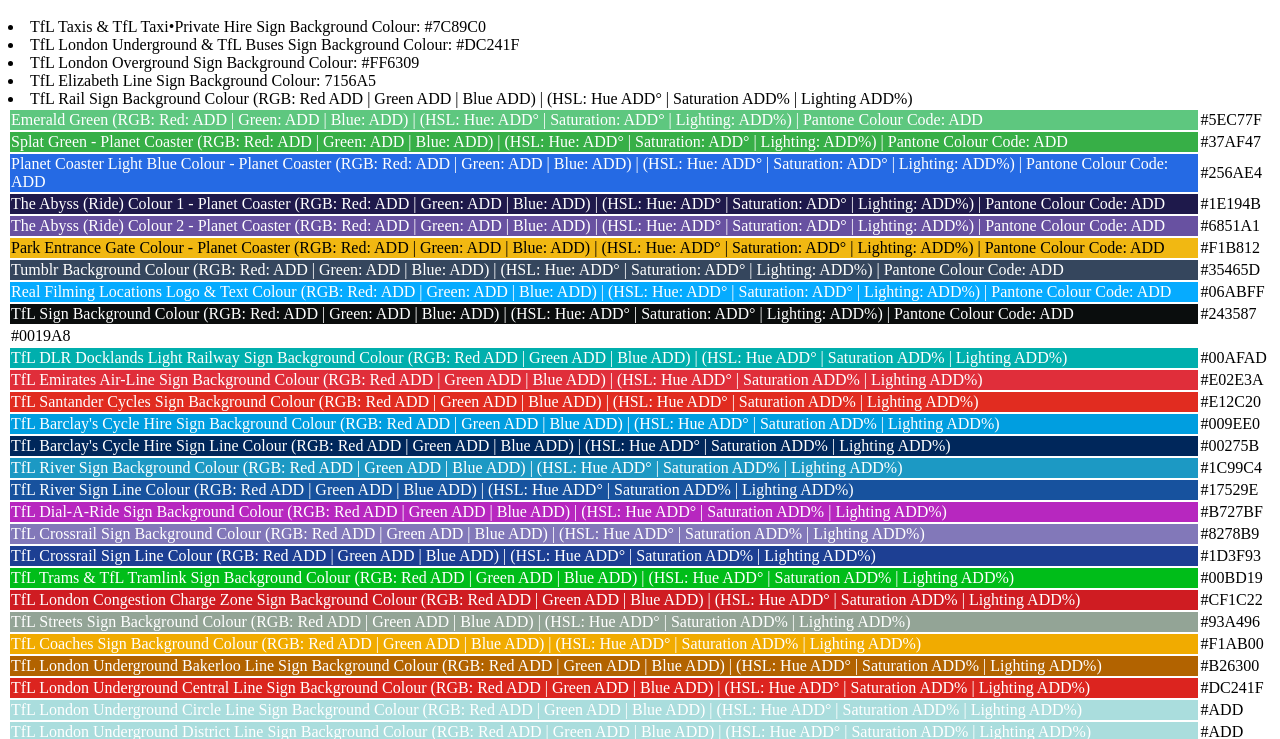
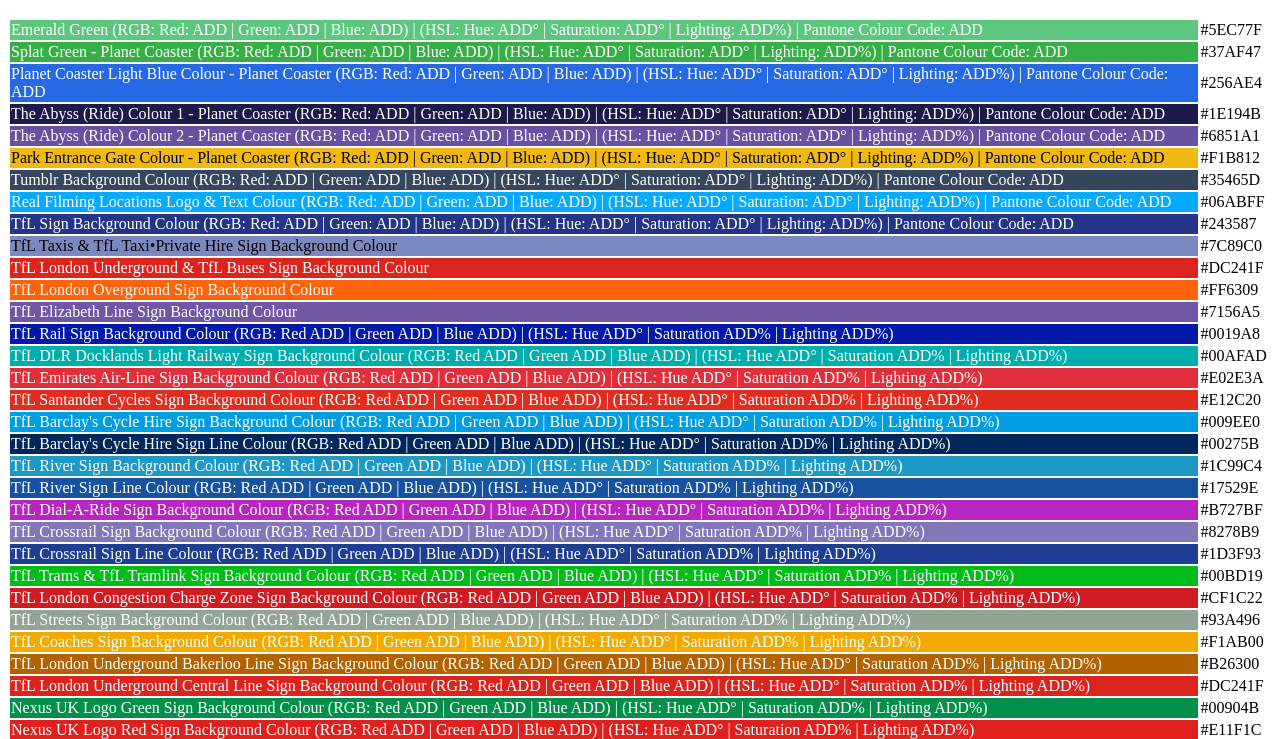
Before and after one commit to warrenwoodhouse/codes, a plain HTML site: page colourchart/index.html in a window 1280 px wide. Shown: the part 48-787 px from the top of the page. Drawn offline with Linux system fonts and the light colour scheme.

Commit message:
Update index.html

```diff
--- a/colourchart/index.html
+++ b/colourchart/index.html
@@ -64,22 +64,22 @@
   <p>
 <table>
 <tr>
-   <td bgcolor="#5EC77F"><span style="color: white;">Emerald Green (RGB: Red: ADD | Green: ADD | Blue: ADD) | (HSL: Hue: ADD° | Saturation: ADD° | Lighting: ADD%) | Pantone Colour Code: ADD</span></td>
+   <td bgcolor="#5ec77f"><span style="color: white;">Emerald Green (RGB: Red: ADD | Green: ADD | Blue: ADD) | (HSL: Hue: ADD° | Saturation: ADD° | Lighting: ADD%) | Pantone Colour Code: ADD</span></td>
    <td>#5EC77F</td></tr>
 <tr>
-   <td bgcolor="#37AF47"><span style="color: white;">Splat Green - Planet Coaster (RGB: Red: ADD | Green: ADD | Blue: ADD) | (HSL: Hue: ADD° | Saturation: ADD° | Lighting: ADD%) | Pantone Colour Code: ADD</span></td>
+   <td bgcolor="#37af47"><span style="color: white;">Splat Green - Planet Coaster (RGB: Red: ADD | Green: ADD | Blue: ADD) | (HSL: Hue: ADD° | Saturation: ADD° | Lighting: ADD%) | Pantone Colour Code: ADD</span></td>
    <td>#37AF47</td></tr>
 <tr>
-   <td bgcolor="#256AE4"><span style="color: white;">Planet Coaster Light Blue Colour - Planet Coaster (RGB: Red: ADD | Green: ADD | Blue: ADD) | (HSL: Hue: ADD° | Saturation: ADD° | Lighting: ADD%) | Pantone Colour Code: ADD</span></td>
+   <td bgcolor="#256ae4"><span style="color: white;">Planet Coaster Light Blue Colour - Planet Coaster (RGB: Red: ADD | Green: ADD | Blue: ADD) | (HSL: Hue: ADD° | Saturation: ADD° | Lighting: ADD%) | Pantone Colour Code: ADD</span></td>
    <td>#256AE4</td></tr>
 <tr>
-   <td bgcolor="#1E194B"><span style="color: white;">The Abyss (Ride) Colour 1 - Planet Coaster (RGB: Red: ADD | Green: ADD | Blue: ADD) | (HSL: Hue: ADD° | Saturation: ADD° | Lighting: ADD%) | Pantone Colour Code: ADD</span></td>
+   <td bgcolor="#1e194b"><span style="color: white;">The Abyss (Ride) Colour 1 - Planet Coaster (RGB: Red: ADD | Green: ADD | Blue: ADD) | (HSL: Hue: ADD° | Saturation: ADD° | Lighting: ADD%) | Pantone Colour Code: ADD</span></td>
    <td>#1E194B</td></tr>
 <tr>
-   <td bgcolor="#6851A1"><span style="color: white;">The Abyss (Ride) Colour 2 - Planet Coaster (RGB: Red: ADD | Green: ADD | Blue: ADD) | (HSL: Hue: ADD° | Saturation: ADD° | Lighting: ADD%) | Pantone Colour Code: ADD</span></td>
+   <td bgcolor="#6851a1"><span style="color: white;">The Abyss (Ride) Colour 2 - Planet Coaster (RGB: Red: ADD | Green: ADD | Blue: ADD) | (HSL: Hue: ADD° | Saturation: ADD° | Lighting: ADD%) | Pantone Colour Code: ADD</span></td>
    <td>#6851A1</td></tr>
 <tr>
-   <td bgcolor="#F1B812"><span style="color: black;">Park Entrance Gate Colour - Planet Coaster (RGB: Red: ADD | Green: ADD | Blue: ADD) | (HSL: Hue: ADD° | Saturation: ADD° | Lighting: ADD%) | Pantone Colour Code: ADD</span></td>
+   <td bgcolor="#f1b812"><span style="color: black;">Park Entrance Gate Colour - Planet Coaster (RGB: Red: ADD | Green: ADD | Blue: ADD) | (HSL: Hue: ADD° | Saturation: ADD° | Lighting: ADD%) | Pantone Colour Code: ADD</span></td>
    <td>#F1B812</td></tr>
 <tr>
    <td bgcolor="#35465d"><span style="color: white;">Tumblr Background Colour (RGB: Red: ADD | Green: ADD | Blue: ADD) | (HSL: Hue: ADD° | Saturation: ADD° | Lighting: ADD%) | Pantone Colour Code: ADD</span></td>
@@ -88,13 +88,22 @@
    <td bgcolor="#06abff"><span style="color: white;">Real Filming Locations Logo & Text Colour (RGB: Red: ADD | Green: ADD | Blue: ADD) | (HSL: Hue: ADD° | Saturation: ADD° | Lighting: ADD%) | Pantone Colour Code: ADD</span></td>
    <td>#06ABFF</td></tr>
 <tr>
-   <td bgcolor="add"><span style="color: white;">TfL Sign Background Colour (RGB: Red: ADD | Green: ADD | Blue: ADD) | (HSL: Hue: ADD° | Saturation: ADD° | Lighting: ADD%) | Pantone Colour Code: ADD</span></td>
+   <td bgcolor="#243587"><span style="color: white;">TfL Sign Background Colour (RGB: Red: ADD | Green: ADD | Blue: ADD) | (HSL: Hue: ADD° | Saturation: ADD° | Lighting: ADD%) | Pantone Colour Code: ADD</span></td>
    <td>#243587</td></tr>
-<li>TfL Taxis & TfL Taxi•Private Hire Sign Background Colour: #7C89C0</li>
-<li>TfL London Underground & TfL Buses Sign Background Colour: #DC241F</li>
-<li>TfL London Overground Sign Background Colour: #FF6309</li>
-<li>TfL Elizabeth Line Sign Background Colour: 7156A5</li>
-<li>TfL Rail Sign Background Colour (RGB: Red ADD | Green ADD | Blue ADD) | (HSL: Hue ADD° | Saturation ADD% | Lighting ADD%)</span></td>
+<tr>
+   <td bgcolor="#7c89c0"><span style="color: black;">TfL Taxis & TfL Taxi•Private Hire Sign Background Colour</span></td>
+   <td>#7C89C0</td></tr>
+<tr>
+   <td bgcolor="#dc241f"><span style="color: white;">TfL London Underground & TfL Buses Sign Background Colour</span></td>
+   <td>#DC241F</td></tr>
+<tr>
+   <td bgcolor="#ff6309"><span style="color: white;">TfL London Overground Sign Background Colour</span></td>
+   <td>#FF6309</td></tr>
+<tr>
+   <td bgcolor="#7156a5"><span style="color: white;">TfL Elizabeth Line Sign Background Colour</span></td>
+   <td>#7156A5</td></tr>
+<tr>
+    <td bgcolor="0019a8"><span style="color: white;">TfL Rail Sign Background Colour (RGB: Red ADD | Green ADD | Blue ADD) | (HSL: Hue ADD° | Saturation ADD% | Lighting ADD%)</span></td>
     <td>#0019A8</td></tr>
 <tr>
     <td bgcolor="#00afad"><span style="color: white;">TfL DLR Docklands Light Railway Sign Background Colour (RGB: Red ADD | Green ADD | Blue ADD) | (HSL: Hue ADD° | Saturation ADD% | Lighting ADD%)</span></td>
@@ -144,7 +153,7 @@
 <tr>
     <td bgcolor="#dc241f"><span style="color: white;">TfL London Underground Central Line Sign Background Colour (RGB: Red ADD | Green ADD | Blue ADD) | (HSL: Hue ADD° | Saturation ADD% | Lighting ADD%)</span></td>
     <td>#DC241F</td></tr>
-<tr>
+<!-- <tr>
     <td bgcolor="#add"><span style="color: white;">TfL London Underground Circle Line Sign Background Colour (RGB: Red ADD | Green ADD | Blue ADD) | (HSL: Hue ADD° | Saturation ADD% | Lighting ADD%)</span></td>
     <td>#ADD</td></tr>
 <tr>
@@ -182,7 +191,7 @@
     <td>#ADD</td></tr>
 <tr>
     <td bgcolor="#add"><span style="color: white;">National Rail Sign Background Colour (RGB: Red ADD | Green ADD | Blue ADD) | (HSL: Hue ADD° | Saturation ADD% | Lighting ADD%)</span></td>
-    <td>#ADD</td></tr>
+    <td>#ADD</td></tr> -->
 <tr>
     <td bgcolor="#00904b"><span style="color: white;">Nexus UK Logo Green Sign Background Colour (RGB: Red ADD | Green ADD | Blue ADD) | (HSL: Hue ADD° | Saturation ADD% | Lighting ADD%)</span></td>
     <td>#00904B</td></tr>
```
Lines whose indentation alone changed are shown as unchanged.
